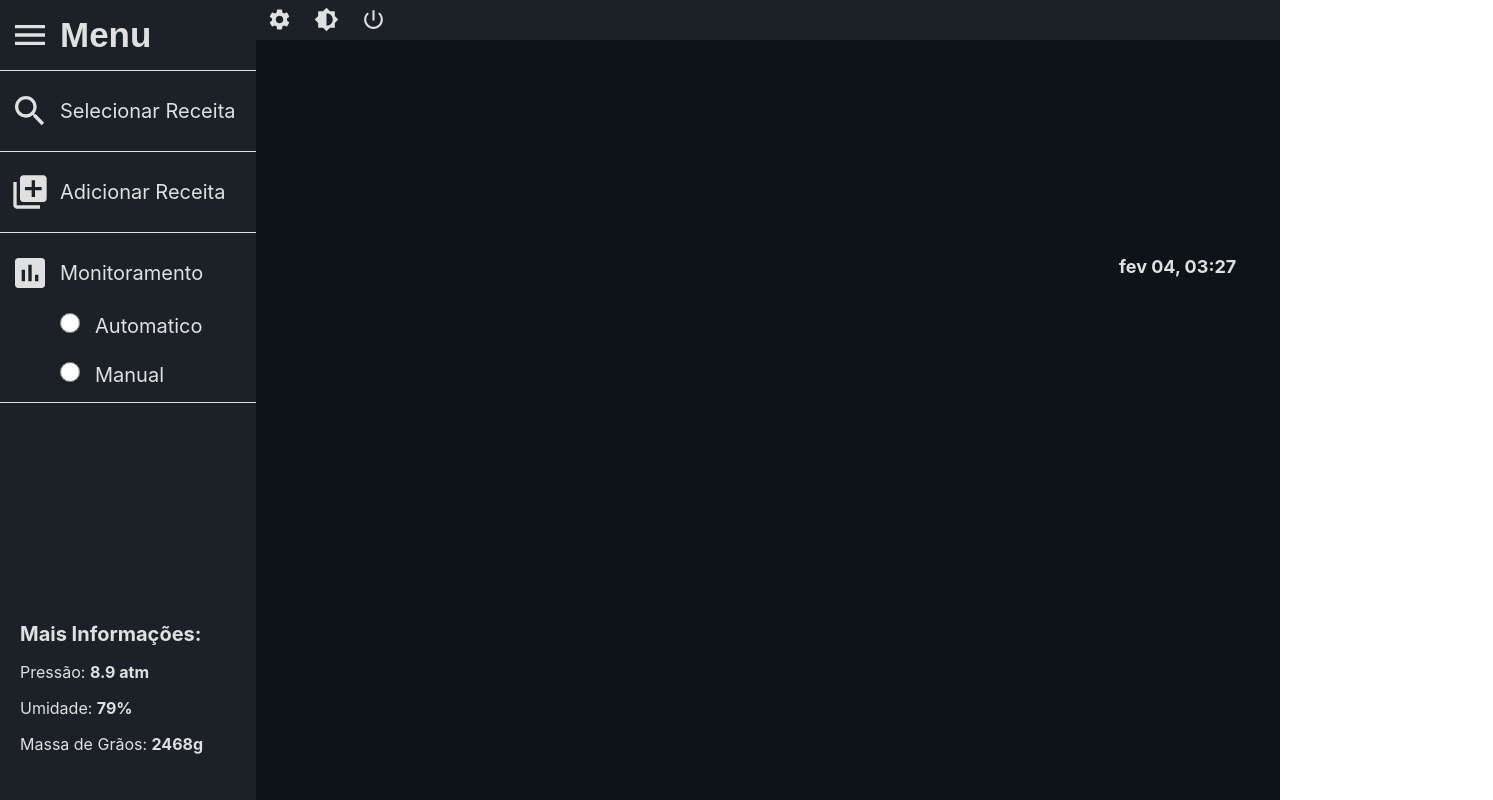
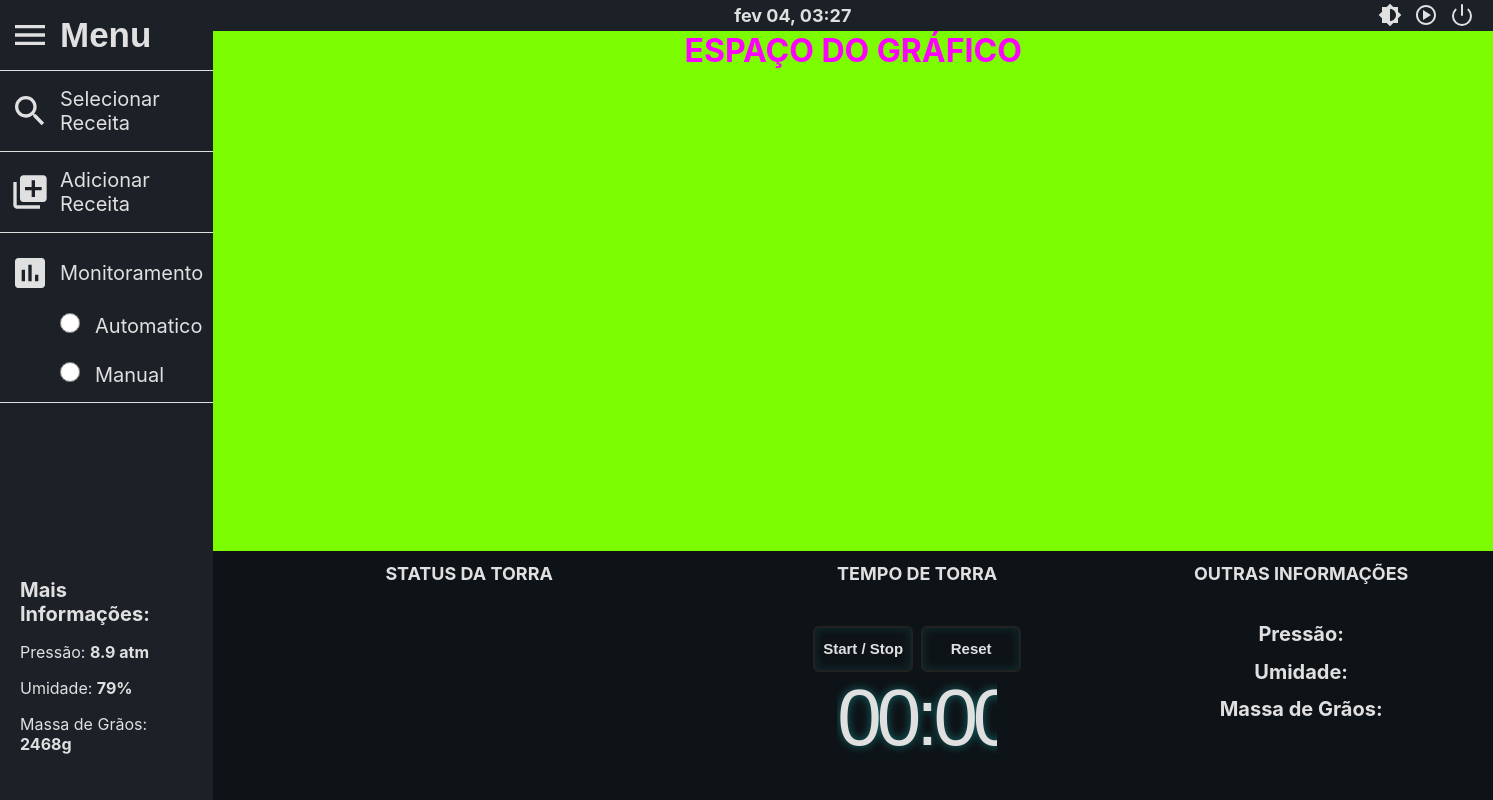
Before and after one commit to cpejr/frontend-cafetorrado, a React (Create React App) app: page /automatico in a window 1280 px wide. Shown: the top 800 px of the page, 1493 px wide, since content can reach past the window. Built offline with nearby package versions, Linux system fonts and the light colour scheme; a web font is replaced by a local one.

Commit message:
Fix: Ajustando Tela Automático com novo drawer

```diff
--- a/package.json
+++ b/package.json
@@ -3,26 +3,20 @@
   "version": "0.1.0",
   "private": true,
   "dependencies": {
-<<<<<<< Updated upstream
     "@material-ui/core": "^4.11.3",
     "@material-ui/icons": "^4.11.2",
-=======
->>>>>>> Stashed changes
     "@nivo/bullet": "^0.67.0",
     "@nivo/core": "^0.67.0",
     "@testing-library/jest-dom": "^5.11.4",
     "@testing-library/react": "^11.1.0",
     "@testing-library/user-event": "^12.1.10",
     "antd": "^4.10.3",
-    "bootstrap": "^4.6.0",
     "clsx": "^1.1.1",
-    "component": "^1.1.0",
     "date-fns": "^2.17.0",
     "history": "^5.0.0",
     "prop-types": "^15.7.2",
     "bootstrap": "^4.6.0",
     "component": "^1.1.0",
-    "date-fns": "^2.17.0",
     "react": "^17.0.1",
     "react-bootstrap": "^1.4.3",
     "react-dom": "^17.0.1",
--- a/src/App.jsx
+++ b/src/App.jsx
@@ -1,10 +1,11 @@
 import React from 'react';
 import ThemeContextProvider from './Context/ThemeContext';
 import './App.css';
-import Teste from './Components/teste';
+
 import TemplateWithDrawer from './templates';
 import RouterComponent from './routes';
-// import coffee from './styles/themes/coffee';
+
+import Automatico from './Pages/TelaAutomatico/Automatico';
 
 const valuesInfo = {
   pressao: 8.9,
@@ -12,25 +13,21 @@ const valuesInfo = {
   massaGraos: 2468,
 };
 
-import Automatico from './Pages/TelaAutomatico/Automatico';
-
 function App() {
-  // return (
-  //   <ThemeContextProvider>
-  //     <TemplateWithDrawer valuesInfo={valuesInfo}>
-  //       <div className="teste">
-  //         <Teste />
-  //       </div>
-  //     </TemplateWithDrawer>
-  //   </ThemeContextProvider>
-  // );
   return (
     <ThemeContextProvider>
       <TemplateWithDrawer valuesInfo={valuesInfo}>
-        <RouterComponent />
+        <Automatico />
       </TemplateWithDrawer>
     </ThemeContextProvider>
   );
+  // return (
+  //    <ThemeContextProvider>
+  //     <TemplateWithDrawer valuesInfo={valuesInfo}>
+  //        <RouterComponent />
+  //      </TemplateWithDrawer>
+  //    </ThemeContextProvider>
+  // );
 }
 
 export default App;
--- a/src/Pages/TelaAutomatico/Automatico.css
+++ b/src/Pages/TelaAutomatico/Automatico.css
@@ -1,55 +1,77 @@
 @import url('https://fonts.googleapis.com/css2?family=Rubik:wght@300;500;700&display=swap');
 
 .telaContainer{
-    width: 100%;
-    max-width: 1280px;
-    height: 100%;
-    max-height: 720px;
+    width: 100vw;
+    height: 100vh;
+    background-color:var(--backgroundColor) ;
+}
+
+.parteSuperior{
+    height: 65%;
+    background-color: lawngreen;
+}
+.espacoGrafico{
+    text-align: center;
+    align-items: center;
+    margin: 0;
+    color: magenta;
+}
+
+.parteInferior{
+    height: 25%;
+    display: flex;
+    flex-direction: row;
 
 }
 
-
-
+.timeChronometer{
+    flex-direction: column;
+    width: 30%;
+}
 .time{
-    width: 30%;
+    width: 100%;
     align-items: center;
-    position: absolute;
     color: var(--fontColor);
     font-family: "Rubik" sans-serif;
     font-size: 18px;
     font-weight: 700;
-    margin-top: 38.5%;
-    margin-left: 57%;
+    text-align: center;
+    margin-bottom: 10%;
+
 }
 
 .informations{
-
-    width: 20%;
-    position: absolute;
+    width: 30%;
     font-family: "Rubik" sans-serif;
     font-weight: 300;
     color: var(--fontColor);
    font-size: 10px;
    align-items: center;
    flex-direction: row;
-   margin-top: -14.2%;
-   margin-left: 80%;
+   text-align: center;
+
+
 }
 .informationsTitle{
+    width: 100%;
     font-size: 18px;
-    margin-left: -5%;
     font-weight: 700;
-    margin-top: -5%;
-    margin-bottom: 20%;
+    text-align: center;
+    margin-bottom: 10%;
+
+}
+
+.statusBar{
+    width: 40%;
+    flex-direction: column;
 }
 .status{
-    width: 30%;
+    width: 100%;
     align-items: center;
-    position: absolute;
     color: var(--fontColor);
     font-family: "Rubik" sans-serif;
     font-size: 18px;
     font-weight: 700;
-    margin-top: -14.7%;
-    margin-left: 32%;
+    text-align: center;
+
 }
--- a/src/Pages/TelaAutomatico/Automatico.jsx
+++ b/src/Pages/TelaAutomatico/Automatico.jsx
@@ -1,5 +1,4 @@
 import React from 'react';
-import Header from '../../components/Header/Header';
 import Chronometer from '../../components/Chronometer/Chronometer';
 import BarsGraph from '../../components/BarsGraph/BarsGraph';
 import './Automatico.css';
@@ -7,18 +6,25 @@ import './Automatico.css';
 function Automatico() {
   return (
     <div className="telaContainer">
-      <Header />
+      <div className="parteSuperior">
+        <h1 className="espacoGrafico"> ESPAÇO DO GRÁFICO</h1>
+      </div>
+
+      <div className="parteInferior">
+        <div className="statusBar">
+          <h1 className="status">STATUS DA TORRA</h1>
+        </div>
+        <div className="timeChronometer">
           <h1 className="time">TEMPO DE TORRA</h1>
           <Chronometer />
-
+        </div>
         <div className="informations">
           <h1 className="informationsTitle">OUTRAS INFORMAÇÕES</h1>
           <h1>Pressão: </h1>
           <h1>Umidade: </h1>
           <h1>Massa de Grãos: </h1>
         </div>
-      <h1 className="status">STATUS DA TORRA</h1>
-      <BarsGraph />
+      </div>
     </div>
   );
 }
--- a/src/components/Chronometer/Chronometer.css
+++ b/src/components/Chronometer/Chronometer.css
@@ -1,31 +1,23 @@
 @import url(https://fonts.googleapis.com/css?family=Iceland);
 @import url('https://fonts.googleapis.com/css2?family=Rubik:wght@300;500;700&display=swap');
 .chronometerContainer{
-    width: 20%;
+    width: 100%;
     align-items: center;
     text-align:center;
-    margin-left: 53%;
-    position: center;
-    margin-top: 43%;
 
 	}
 
 	#chronometer{
 	font-family: 'Iceland', sans-serif;
 	font-size: 80px;
-
 	overflow: hidden;
 	display: inline-block;
     letter-spacing:-5px;
     text-shadow:0 0 10px rgba(23, 140, 140, 0.75);
-
 	border-radius: 5px;
-	    position: relative;
-
 	width: 160px;
     color: var(--fontColor);
 	background: var(--background);
-
 	}
 
 	#buttons button {
--- a/src/components/Header/Header.css
+++ b/src/components/Header/Header.css
@@ -1,11 +1,9 @@
 @import url('https://fonts.googleapis.com/css2?family=Rubik:wght@300;500;700&display=swap');
 .headerContainer{
-    width: 100%;
-    max-width: 1280px;
+    width: 100vw;
     margin: 0 auto;
     display: flex;
     align-items: center;
-    margin-top: 0%;
     justify-content: space-between;
     background-color: #1B2126;
 
@@ -17,7 +15,7 @@ margin: 0 auto;
 font-size: 18px;
 color: #E0E0E0;
 align-items: center;
-margin-left: 50%;
+
 
 }
 
@@ -25,10 +23,12 @@ margin-left: 50%;
     margin-top:2px;
    margin-right: 1%;
 
+
 }
 .theme{
     background-color: #1B2126;
     border: none;
+    outline: none;
 }
 .theme:hover{
     opacity: 0.8;
@@ -36,6 +36,7 @@ margin-left: 50%;
 .crack{
     background-color: #1B2126;
     border: none;
+    outline: none;
 }
 .crack:hover{
     opacity: 0.8;
@@ -44,6 +45,7 @@ margin-left: 50%;
 .power{
     background-color: #1B2126;
     border: none;
+    outline: none;
 }
 
 .power:hover{
--- a/src/components/Header/Header.jsx
+++ b/src/components/Header/Header.jsx
@@ -1,32 +1,17 @@
 import React from 'react';
 import { BiPlayCircle } from 'react-icons/bi';
 import { FiPower } from 'react-icons/fi';
+import { format } from 'date-fns';
+import { ptBR } from 'date-fns/locale';
 import Theme from '../theme';
 
 import './Header.css';
 
 function Header() {
-  const now = new Date();
-  const monthNumber = new Date().getMonth();
-  const monthNames = [
-    'Janeiro',
-    'Fevereiro',
-    'Março',
-    'Abril',
-    'Maio',
-    'Junho',
-    'Julho',
-    'Agosto',
-    'Setembro',
-    'Outubro',
-    'Novembro',
-    'Decembro',
-  ];
-  const monthName = monthNames[monthNumber];
   return (
     <div className="headerContainer">
       <h1 className="date">
-        {`${now.getDate()} ${monthName}, ${now.getHours()}:${now.getMinutes()}  `}
+        {format(new Date(), 'MMM dd, hh:mm', { locale: ptBR })}
       </h1>
       <div className="buttons">
         <button className="theme" type="button">
--- a/src/components/atoms/divider/styles.css
+++ b/src/components/atoms/divider/styles.css
@@ -1,5 +1,5 @@
 .divider {
   height: 1px;
   width: 100%;
-  background-color: var(--fontColor);
+  background-color: #E0E0E0;
 }
--- a/src/components/organisms/drawer/styles.css
+++ b/src/components/organisms/drawer/styles.css
@@ -8,7 +8,6 @@
   height: 100vh;
   background-color: var(--headerBackground);
   box-sizing: border-box;
-
   display: flex;
   flex-direction: column;
 }
@@ -22,7 +21,7 @@
   background-color: transparent;
   width: 100%;
 
-  color: var(--fontColor);
+  color: #E0E0E0;
   font-size: 35px;
   font-weight: bold;
   padding: 15px 10px;
@@ -48,7 +47,7 @@
   height: 50px;
   padding: 15px 10px;
 
-  color: var(--fontColor);
+  color: #E0E0E0;
   font-size: 20px;
   text-decoration: none;
 
@@ -63,7 +62,7 @@
 
 .monitoramento-opcoes {
   font-size: 20px;
-  color: var(--fontColor);
+  color: #E0E0E0;
 
   padding-left: calc(10px * 2 + 40px);
   padding-bottom: 15px;
@@ -83,7 +82,7 @@
 }
 
 .outras-infos {
-  color: var(--fontColor);
+  color: #E0E0E0;
   padding: 15px 20px 30px;
 }
 .outras-infos h1 {
--- a/src/routes.jsx
+++ b/src/routes.jsx
@@ -1,6 +1,7 @@
 import React from 'react';
 import { BrowserRouter as Router, Route, Switch, Link } from 'react-router-dom';
-import Teste from './Components/teste';
+import Teste from './components/theme';
+import Automatico from './Pages/TelaAutomatico/Automatico';
 
 const RouterComponent = () => {
   return (
@@ -9,6 +10,10 @@ const RouterComponent = () => {
         <Route path="/" exact>
           <h1>Página Home</h1>
           <Link to="/teste">Ir para teste</Link>
+        </Route>
+
+        <Route path="/automatico">
+          <Automatico />
         </Route>
 
         <Route path="/teste">
--- a/src/templates/index.js
+++ b/src/templates/index.js
@@ -1,6 +1,7 @@
 import React from 'react';
 import DrawerComponent from '../components/organisms/drawer';
-import HeaderComponent from '../components/organisms/header';
+// import HeaderComponent from '../components/organisms/header';
+import Header from '../components/Header/Header';
 import './styles.css';
 
 const TemplateWithDrawer = ({ children, valuesInfo }) => {
@@ -9,7 +10,7 @@ const TemplateWithDrawer = ({ children, valuesInfo }) => {
       <DrawerComponent valuesInfo={valuesInfo} />
 
       <div className="page">
-        <HeaderComponent />
+        <Header />
         {children}
       </div>
     </div>
```
Lines whose indentation alone changed are shown as unchanged.
